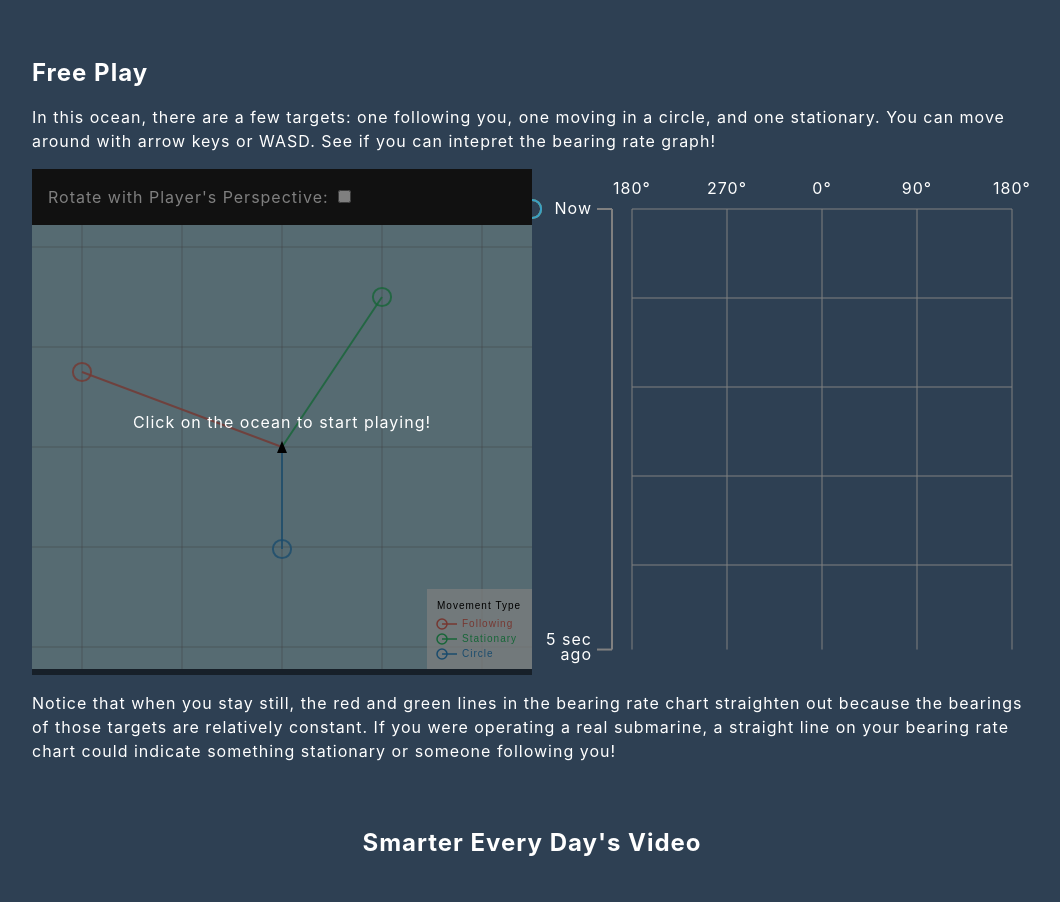
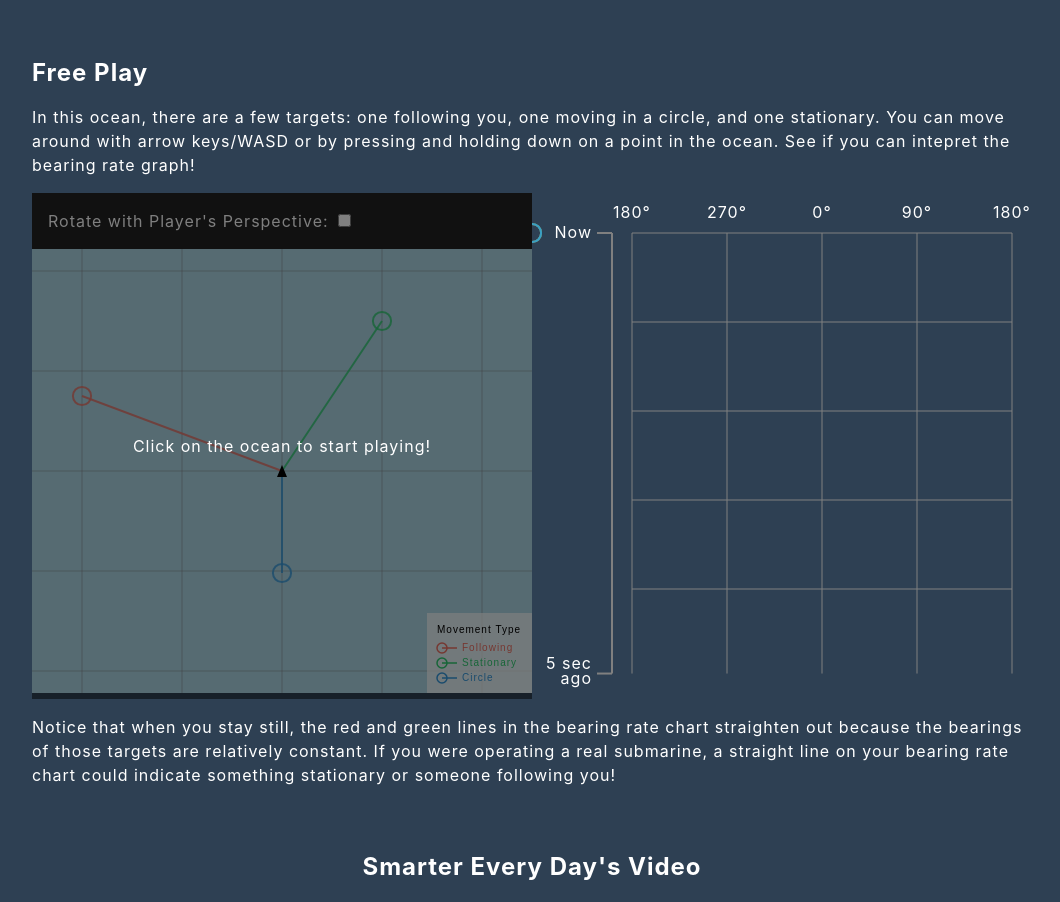
Before and after one commit to harryli0088/bearing-rate-graph, a Svelte app: page / in a window 1280 px wide. Shown: the part 2760-3662 px from the top of the page, without its empty margins (108-1168 px from the left). Built offline with nearby package versions, Linux system fonts and the light colour scheme; grey boxes are pictures that could not be loaded.

Commit message:
updated free play instructions

```diff
--- a/src/Components/Home.svelte
+++ b/src/Components/Home.svelte
@@ -40,7 +40,7 @@
 
 	<section>
 		<h2>Free Play</h2>
-		<p>In this ocean, there are a few targets: one following you, one moving in a circle, and one stationary. You can move around with arrow keys or WASD. See if you can intepret the bearing rate graph!</p>
+		<p>In this ocean, there are a few targets: one following you, one moving in a circle, and one stationary. You can move around <span id="arrowKeys">with arrow keys/WASD or</span> by pressing and holding down on a point in the ocean. See if you can intepret the bearing rate graph!</p>
 
 		<Sandbox/>
 
@@ -128,6 +128,13 @@
     max-width: 500px;
   }
 
+
+	@media only screen and (max-width: 700px) {
+    #arrowKeys {
+      display: none;
+    }
+  }
+
 	#video {
     text-align: center;
   }
```
